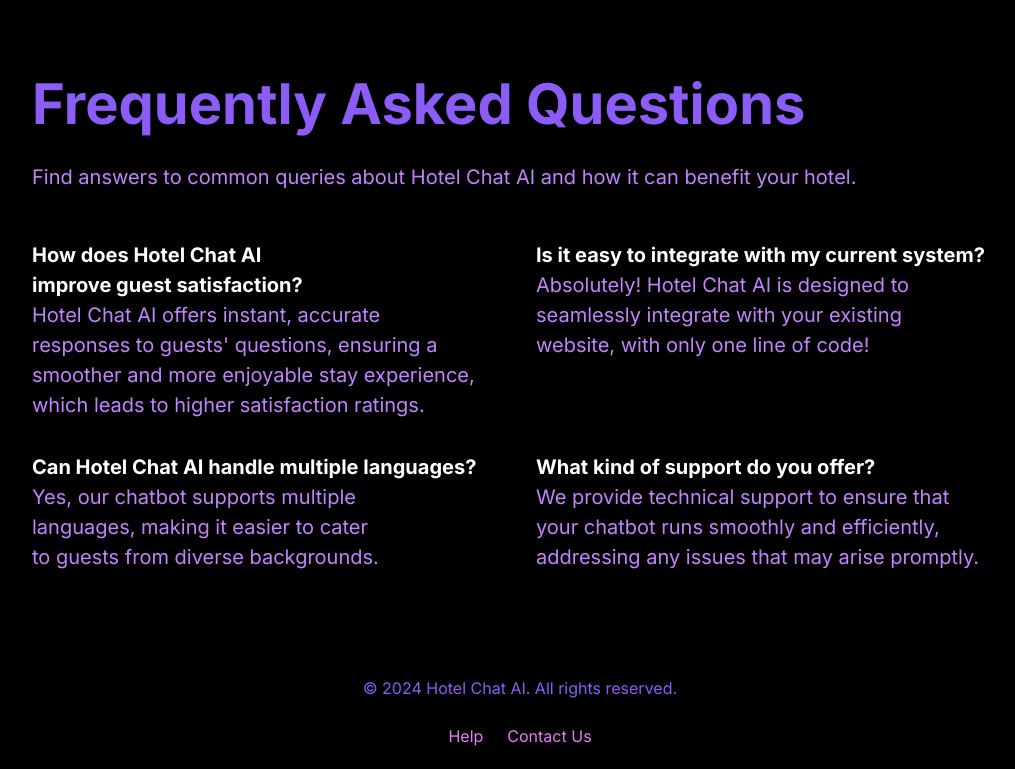
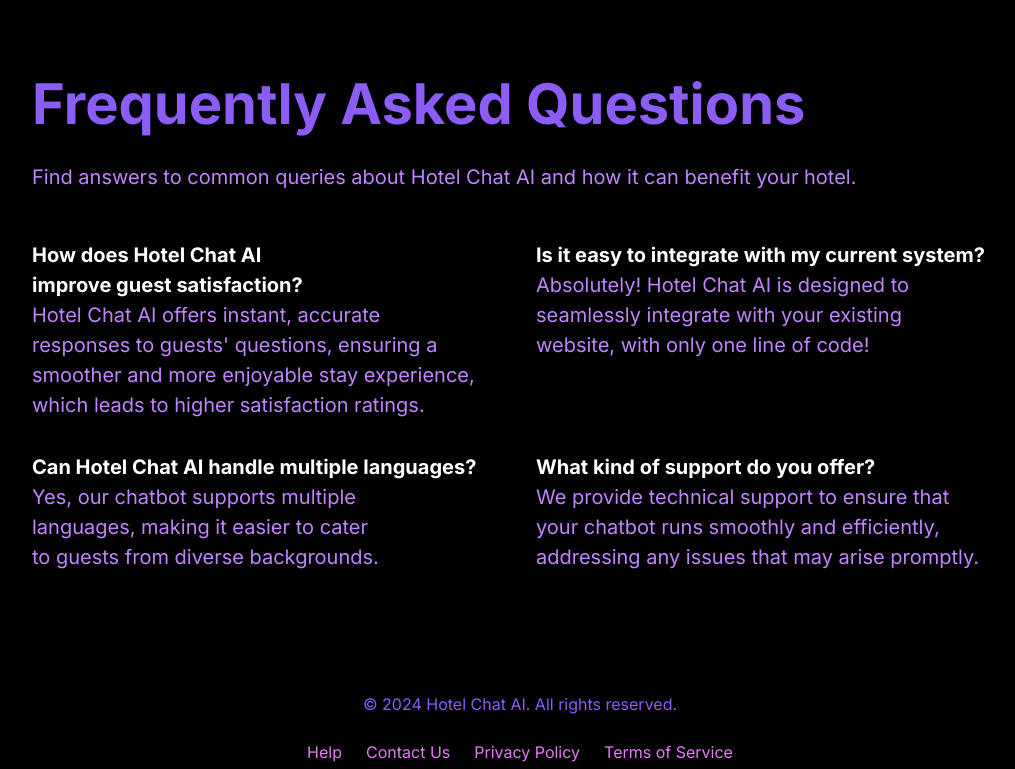
Before and after one commit to FWT-bs/website, a website: page index.html in a window 1280 px wide. Shown: the part 3344-4113 px from the top of the page, without its empty margins (120-1135 px from the left). Drawn offline with Linux system fonts and the light colour scheme.

Commit message:
tos and privacy policy bottom links

```diff
--- a/index.html
+++ b/index.html
@@ -211,7 +211,7 @@
                 </div>
                 <div>
                     <h3 class="text-balance font-bold">3. Add Your Information</h3>
-                    <p class="text-balance text-purple-400">After we confirm the plan that you are on, you will need to provide us with the essential details about your hotel or hotels, including room types, amenities, services, and more. This information will help shape the chatbot’s responses and enhance its accuracy, ensuring it answers all your customers' questions correctly. </p>
+                    <p class="text-balance text-purple-400">After we confirm the plan that you are on, you will need to provide us with the essential details about your hotel or hotels, including room types, amenities, services, and more. This information will help shape the chatbot's responses and enhance its accuracy, ensuring it answers all your customers' questions correctly. </p>
                 </div>
                 <div>
                     <h3 class="text-balance font-bold">4. Customize Your Bot Further</h3>
@@ -297,17 +297,17 @@
 
 
     <!-- Footer Section -->
-<footer class="py-6 text-center bg-black text-white">
-    <div class="max-w-5xl mx-auto">
+    <footer class="py-10 text-center bg-black text-white">
+        <div class="max-w-5xl mx-auto px-6">
             <p class="text-violet-500">© 2024 Hotel Chat AI. All rights reserved.</p>
         </div>
 
         <div class="flex justify-center space-x-6 mt-6">
-        <a href="quote" class="hover:underline text-fuchsia-400">Help</a>
-        <a href="quote" class="hover:underline text-fuchsia-400">Contact Us</a>
+            <a href="/quote" class="hover:underline text-fuchsia-400">Help</a>
+            <a href="/quote" class="hover:underline text-fuchsia-400">Contact Us</a>
+            <a href="/privacy-policy" class="hover:underline text-fuchsia-400">Privacy Policy</a>
+            <a href="/terms-of-service" class="hover:underline text-fuchsia-400">Terms of Service</a>
         </div>
-
-
 
         <div class="flex justify-center space-x-6 mt-6">
             <a href="#" class="hover:text-fuchsia-400 transition-colors"><i class="fab fa-facebook-f"></i></a>
```
Also changed, not shown: backend-admin.html (+9 -0 lines), messenger/complete.html (+2 -0 lines), messenger/start.html (+2 -0 lines), pricing.html (+2 -0 lines), quote.html (+2 -0 lines). Lines whose indentation alone changed are shown as unchanged.
